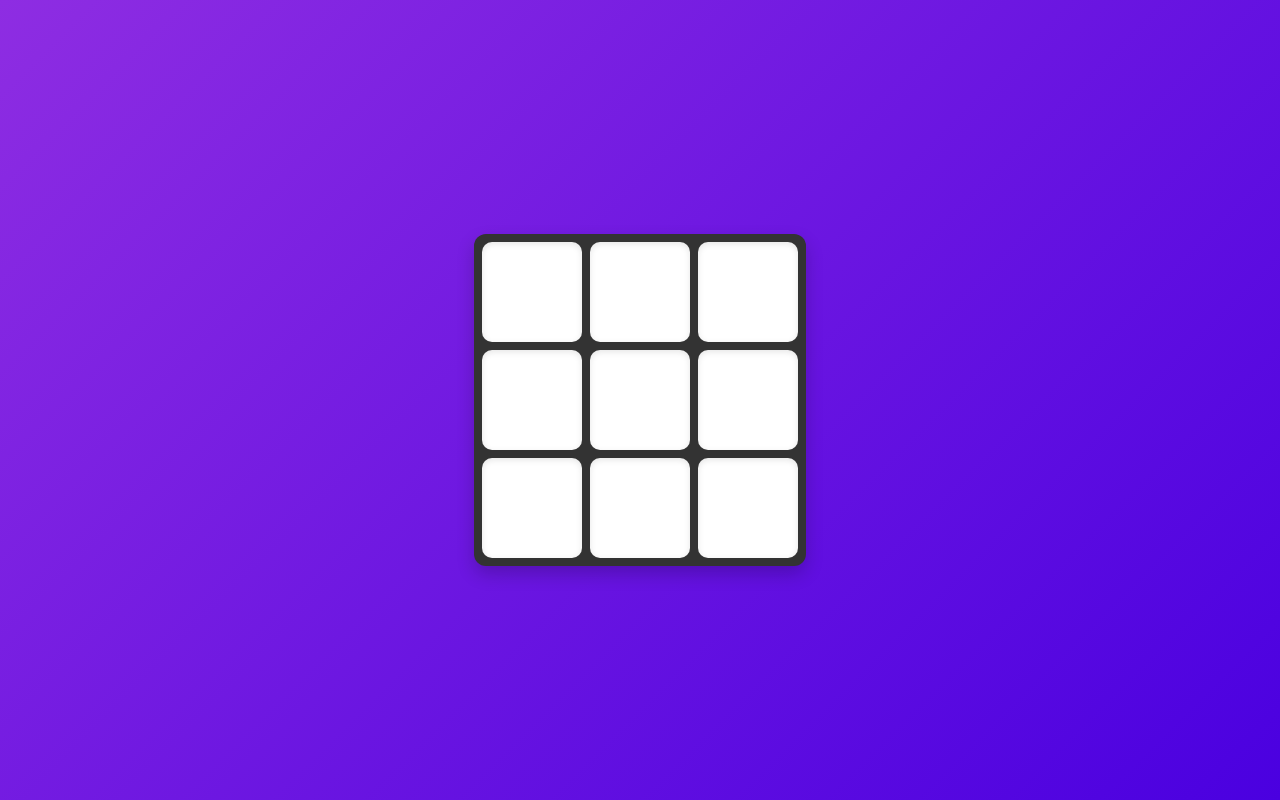
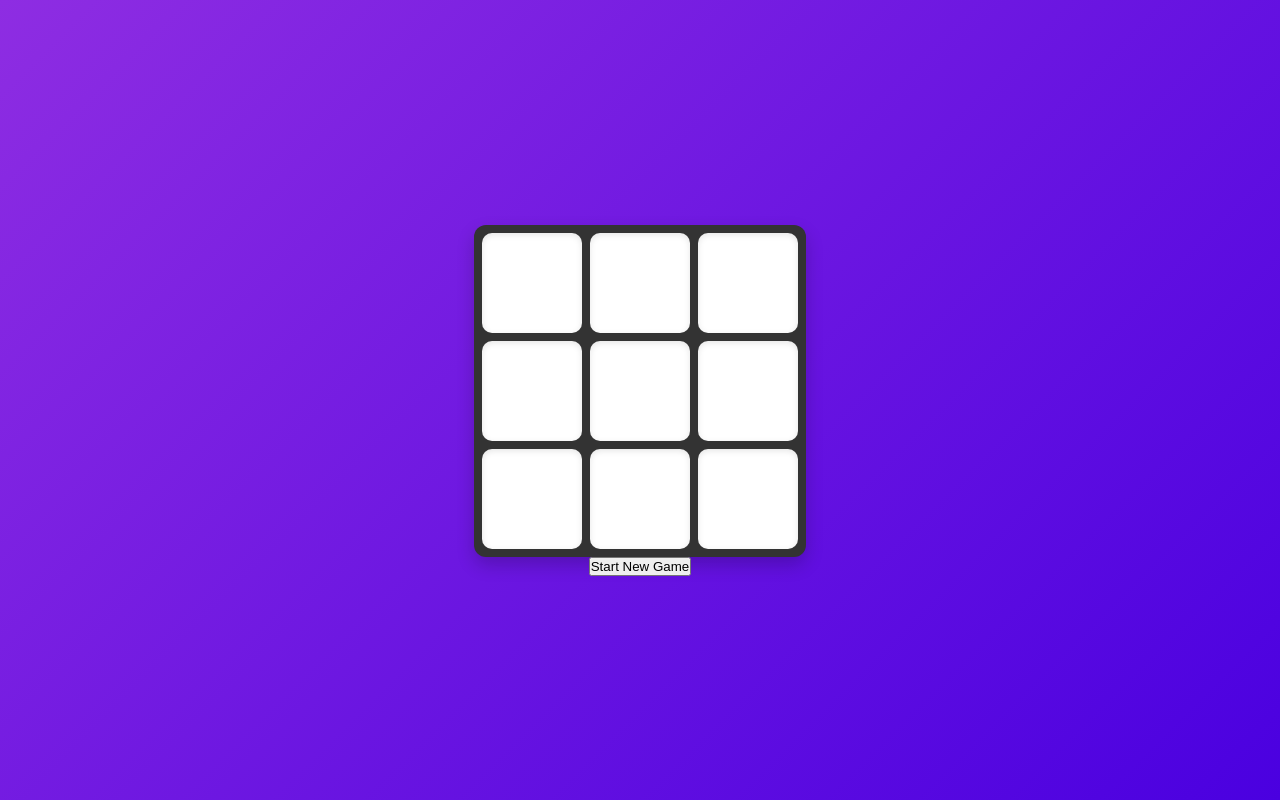
Before and after one commit to dev-sahil-bharti/JavaScript_Learn, a plain HTML site: page 07_projects/Tic Tac Toe Game/index.html in a window 1280 px wide. Drawn offline with Linux system fonts and the light colour scheme.

Commit message:
add new game button

```diff
--- a/07_projects/Tic Tac Toe Game/index.html
+++ b/07_projects/Tic Tac Toe Game/index.html
@@ -27,6 +27,7 @@
                 <div onclick="handleClick(this)" id="8" class="col"></div>
             </div>
         </div>
+        <button onclick="startNewGame()" class="btn">Start New Game</button>
     </div>
     <script src="script.js"></script>
 </body>
```
